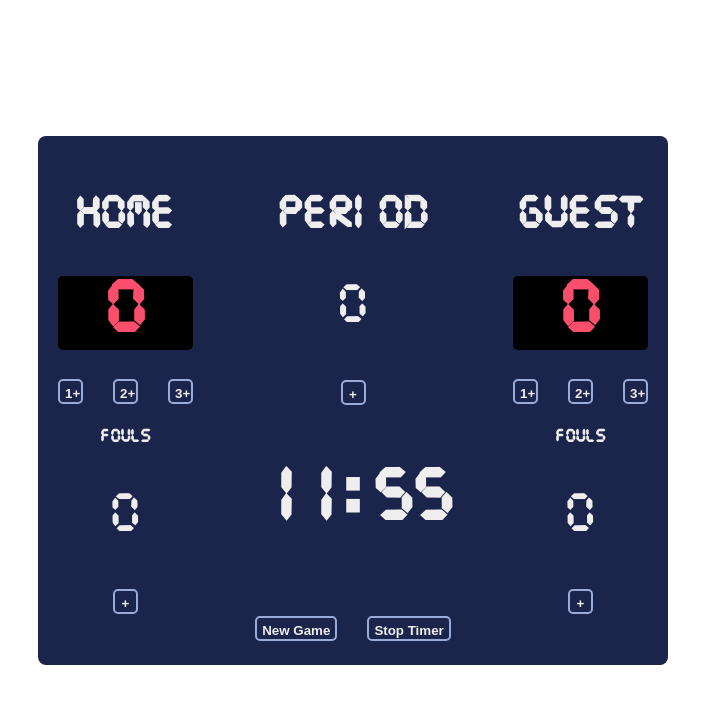
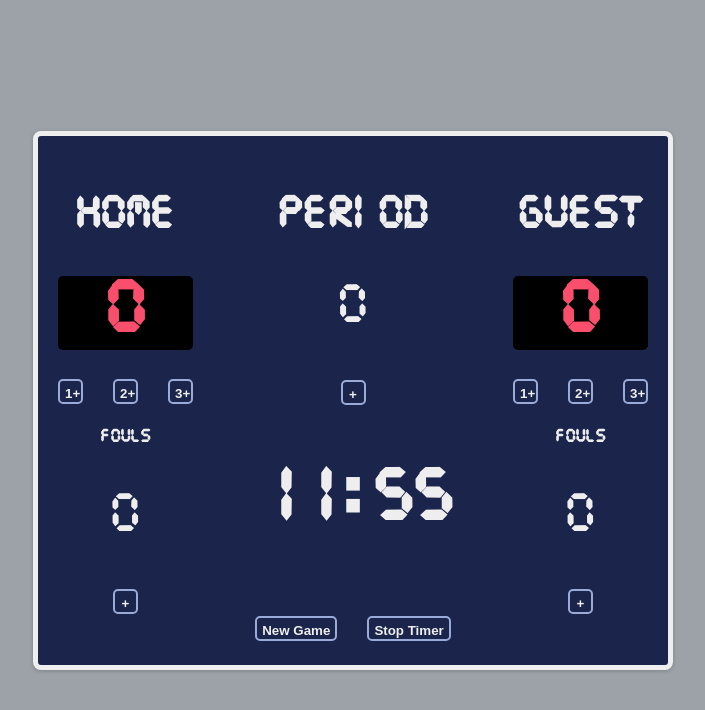
Before and after one commit to craigwolfe/basketball-scoreboard, a plain HTML site: page index.html in a window 1280 px wide. Shown: the whole page, without its empty margins (287-992 px from the left). Drawn offline with Linux system fonts and the light colour scheme; a web font is replaced by a local one.

Commit message:
added box shadow and border, chg bkgd

```diff
--- a/index.css
+++ b/index.css
@@ -11,6 +11,7 @@ body {
   align-items: center;
   font-size: 100%;
   font-family: Segoe, "Cursor", "sans-serif";
+  background-color: #9ca2a7;
 }
 h3 {
   font-size: 2.5rem;
@@ -30,6 +31,8 @@ h4 {
   gap: 20px;
   justify-content: center;
   border-radius: 8px;
+  box-shadow: 0px 1px 4px rgba(0, 0, 0, 0.2);
+  border: #eeeeee 5px solid;
 }
 #homeScore,
 #guestScore {
```
